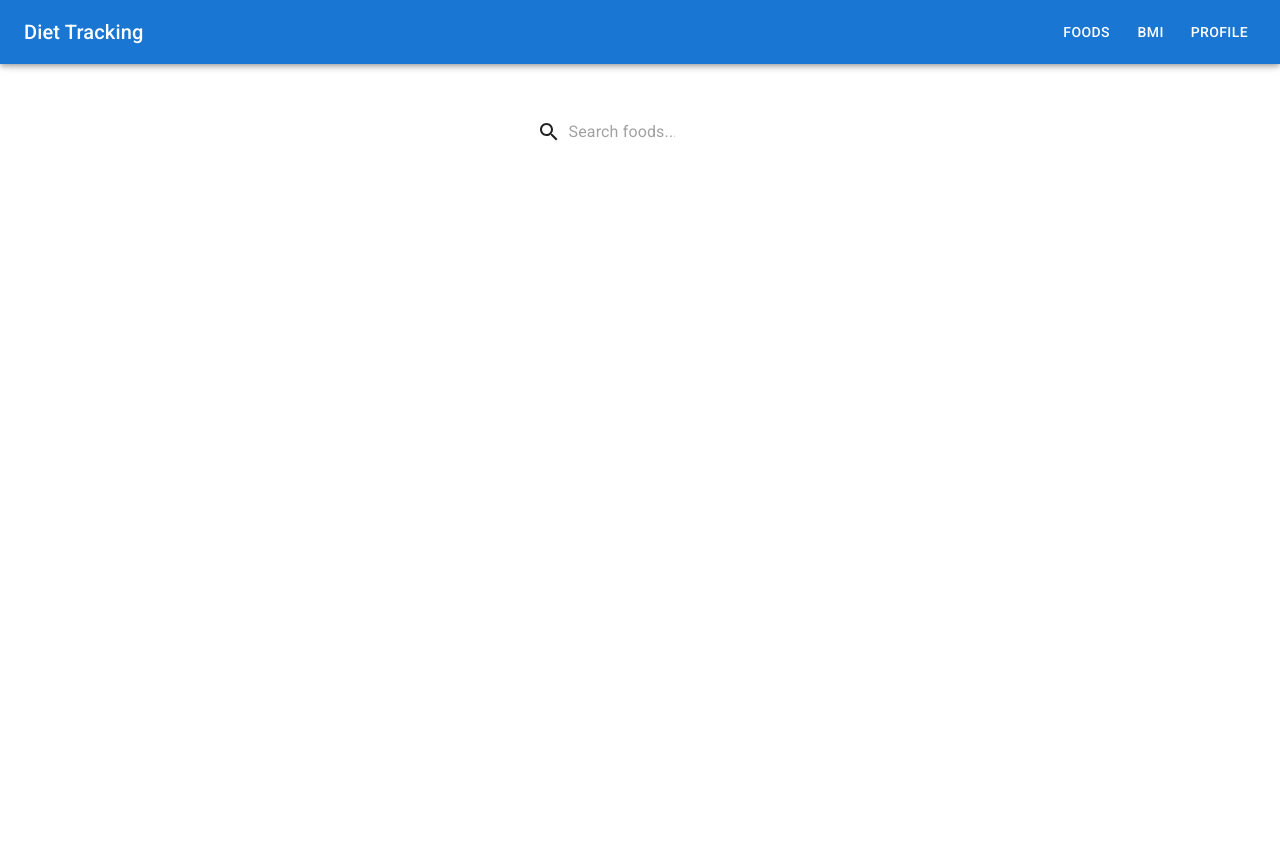
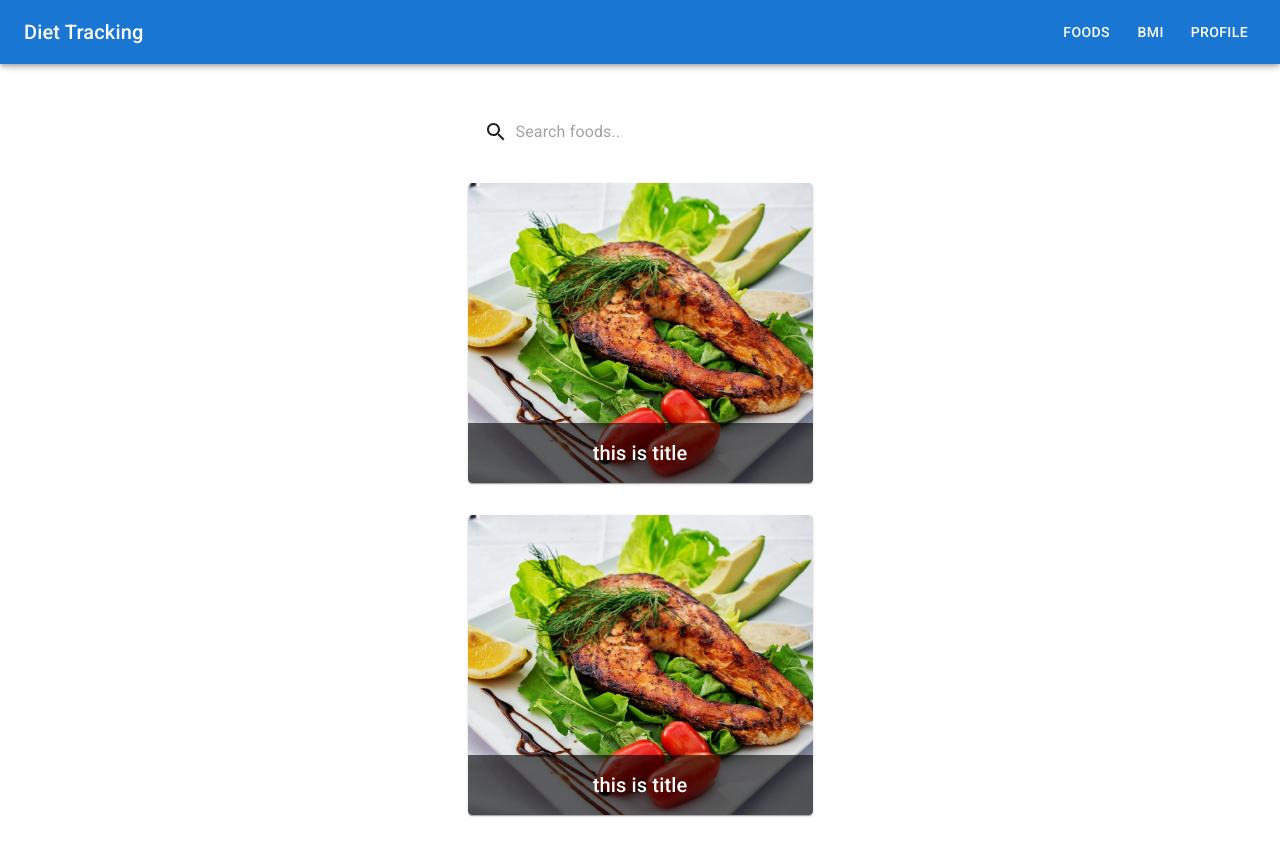
Before and after one commit to joheee/DietTrackingFrontend, a React (Vite) app: page /foods in a window 1280 px wide. Shown: the top 856 px of the page. Before the commit the page ends 800 px from the top, so only its background shows below. Built offline with nearby package versions, Linux system fonts and the light colour scheme.

Commit message:
food card

```diff
--- a/src/page/food/FoodPresenter.tsx
+++ b/src/page/food/FoodPresenter.tsx
@@ -1,8 +1,17 @@
 import { Grid, Stack } from "@mui/material";
 import NavigationComponent from "../../components/navigation/NavigationComponent";
 import SearchFoodField from "./components/SearchFoodField";
+import FoodCard from "./components/FoodCard";
+import { FoodCardElement } from "../../config/Interfaces";
 
 export default function FoodPresenter() {
+
+  const prop : FoodCardElement = {
+    src: '/food/fish.jpg',
+    description: 'this is desc',
+    title:'this is title'
+  }
+
   return (
     <Grid
       container
@@ -13,6 +22,8 @@ export default function FoodPresenter() {
       <Stack spacing={4} padding={10}>
         <NavigationComponent />
         <SearchFoodField />
+        <FoodCard prop={prop} />
+        <FoodCard prop={prop} />
       </Stack>
     </Grid>
   );
--- /dev/null
+++ b/src/page/food/components/FoodCard.tsx
@@ -0,0 +1,50 @@
+import {
+  Card,
+  CardActionArea,
+  CardMedia,
+  Typography,
+  Box,
+} from "@mui/material";
+import { FoodCardInterface } from "../../../config/Interfaces";
+
+export default function FoodCard({ prop }: FoodCardInterface) {
+  return (
+    <Card sx={{ maxWidth: 345, position: "relative" }}>
+      <CardActionArea
+        sx={{
+          position: "relative",
+          overflow: "hidden",
+          "&:hover .overlay": { height: "100%" },
+        }}
+      >
+        <CardMedia
+          component="img"
+          height="300"
+          image={prop.src}
+          alt={prop.title}
+        />
+        <Box
+          className="overlay"
+          sx={{
+            position: "absolute",
+            bottom: 0,
+            left: 0,
+            width: "100%",
+            height: "60px",
+            background: "rgba(0, 0, 0, 0.6)",
+            color: "white",
+            padding: 1,
+            boxSizing: "border-box",
+            display: "flex",
+            flexDirection: "column",
+            justifyContent: "center",
+            alignItems: "center",
+            transition: "height 0.3s ease",
+          }}
+        >
+          <Typography variant="h6">{prop.title}</Typography>
+        </Box>
+      </CardActionArea>
+    </Card>
+  );
+}
```
Also changed, not shown: src/config/Interfaces.ts (+13 -4 lines), public/food/fish.jpg (added).
